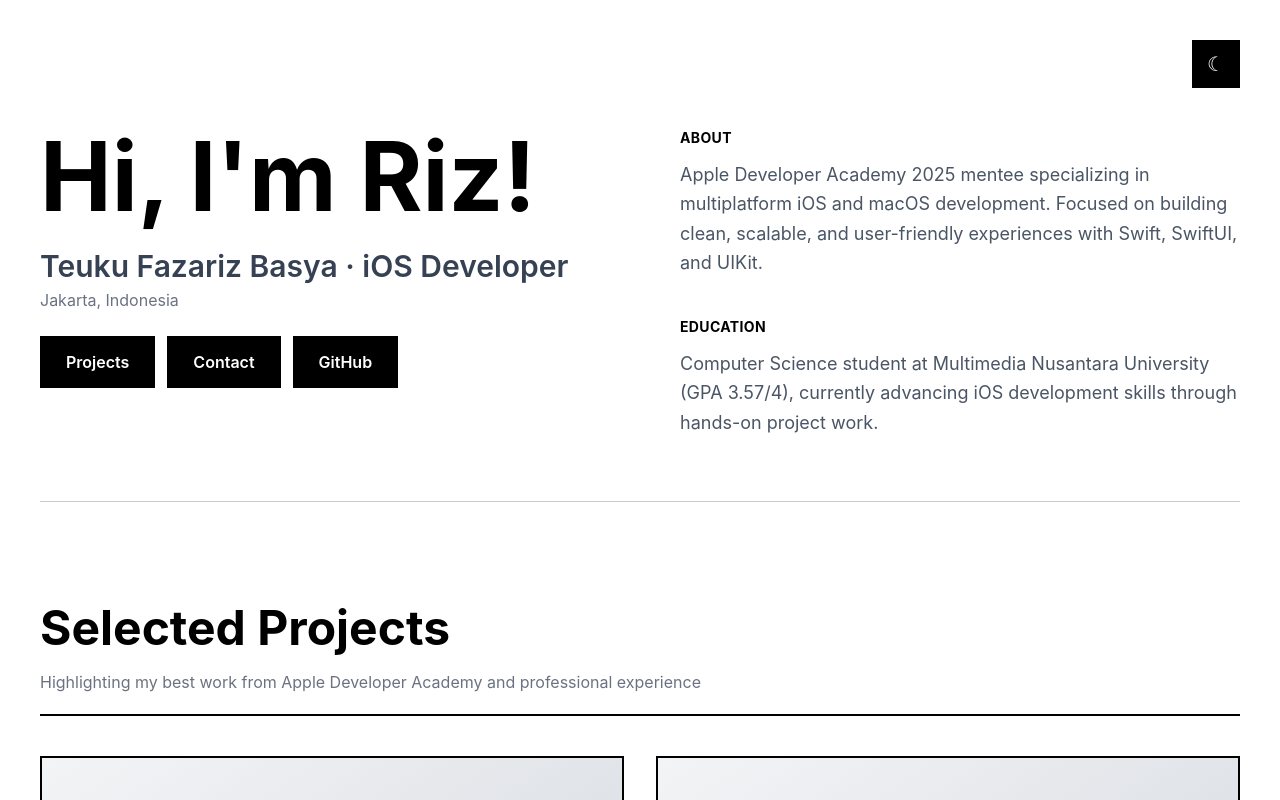
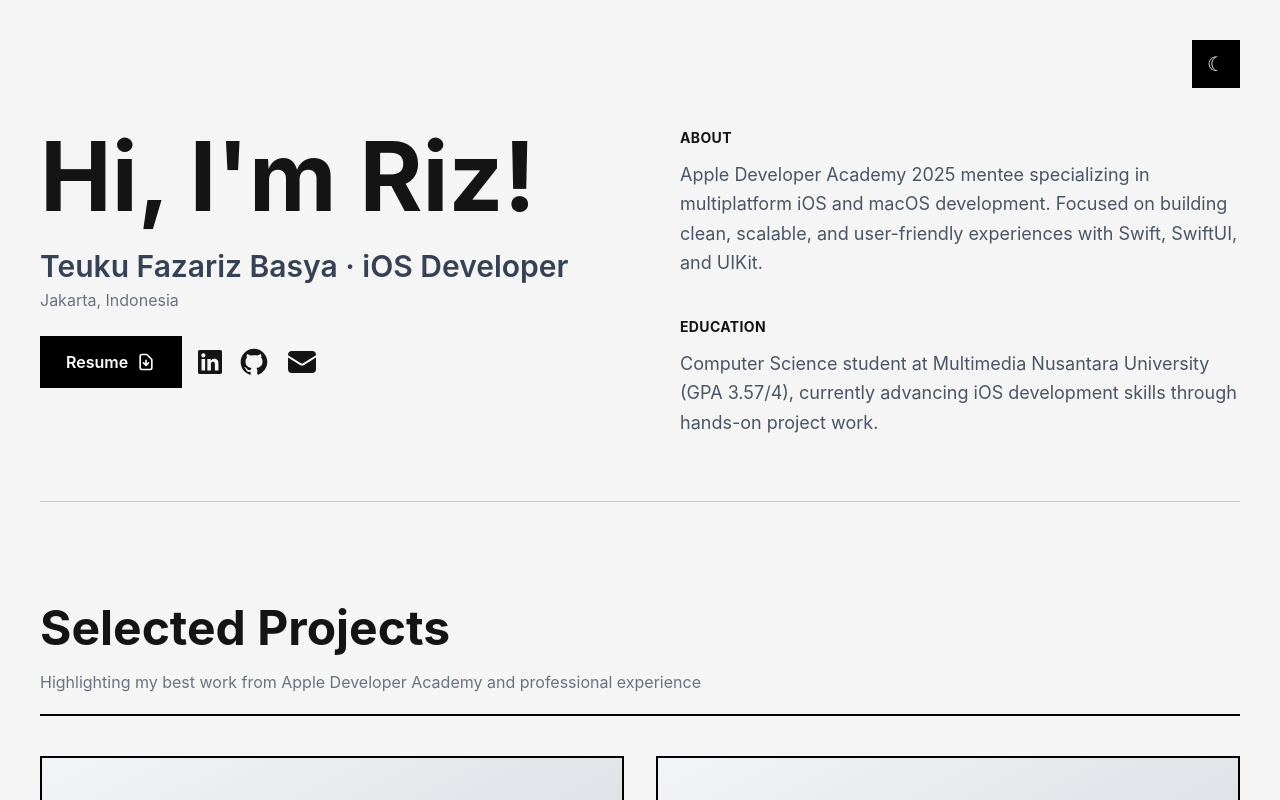
Before and after one commit to Teukufazariz/portfolio-v2.0, a Next.js app: page / in a window 1280 px wide. Shown: the top 800 px of the page. Built offline with nearby package versions, Linux system fonts and the light colour scheme.

Commit message:
feat: changing global color, the contact on Hero, also removing the redundant project on experience.

```diff
--- a/src/app/globals.css
+++ b/src/app/globals.css
@@ -3,13 +3,13 @@
 @variant dark (.dark &);
 
 :root {
-  --background: #ffffff;
-  --foreground: #000000;
+  --background: #f5f5f5;
+  --foreground: #141414;
 }
 
 .dark {
-  --background: #000000;
-  --foreground: #ffffff;
+  --background: #141414;
+  --foreground: #f5f5f5;
 }
 
 body {
--- a/src/app/page.tsx
+++ b/src/app/page.tsx
@@ -11,7 +11,7 @@
 		dateRange: "March 2025 - December 2025",
 		description:
 			"Intensive 10-month program focused on multiplatform iOS and macOS development. Built 4 production-ready applications using Swift, SwiftUI, and UIKit with emphasis on clean architecture and user experience.",
-		keyProjects: ["RiSTOCK", "Kevin"],
+		keyProjects: ["RiSTOCK", "PercaTalk"],
 		projects: [
 			{
 				number: "01",
@@ -26,7 +26,7 @@
 			},
 			{
 				number: "02",
-				title: "Kevin",
+				title: "PercaTalk",
 				role: "macOS Developer",
 				description:
 					"Speech training app that analyzes delivery and provides immediate improvement feedback using ML.",
--- a/src/components/ExperienceCard.tsx
+++ b/src/components/ExperienceCard.tsx
@@ -33,7 +33,7 @@
   const [isExpanded, setIsExpanded] = useState(false);
 
   return (
-    <div className="border-2 border-black dark:border-white bg-white dark:bg-neutral-950">
+    <div className="border-2 border-black dark:border-white bg-white dark:bg-neutral-900">
       {/* Card Header - Always Visible */}
       <div className="p-6 md:p-8">
         <div className="flex flex-col md:flex-row md:items-start md:justify-between gap-4 mb-4">
@@ -52,8 +52,8 @@
           {description}
         </p>
 
-        {/* Key Projects Preview */}
-        <div className="mb-6">
+
+        {/* <div className="mb-6">
           <p className="text-sm font-bold text-gray-500 dark:text-gray-400 uppercase tracking-wider mb-2">
             Key Projects
           </p>
@@ -67,10 +67,10 @@
               </span>
             ))}
           </div>
-        </div>
+        </div> */}
 
         {/* Expand/Collapse Button */}
-        <button
+        {/* <button
           onClick={() => setIsExpanded(!isExpanded)}
           className="flex items-center gap-2 text-sm font-semibold hover:underline underline-offset-4 transition-all duration-200"
           aria-expanded={isExpanded}
@@ -83,7 +83,7 @@
           >
             ↓
           </span>
-        </button>
+        </button> */}
       </div>
 
       {/* Expandable Projects Section */}
--- a/src/components/FeaturedProjectCard.tsx
+++ b/src/components/FeaturedProjectCard.tsx
@@ -24,7 +24,7 @@
   return (
     <article className="bg-gray-50 dark:bg-neutral-900 border-2 border-black dark:border-white flex flex-col overflow-hidden transition-all duration-200 hover:shadow-[8px_8px_0_0_#000] dark:hover:shadow-[8px_8px_0_0_#fff] hover:-translate-x-1 hover:-translate-y-1">
       {/* Larger Featured Image */}
-      <div className="w-full h-80 md:h-96 bg-gray-200 dark:bg-neutral-800 border-b-2 border-black dark:border-white flex items-center justify-center overflow-hidden">
+      <div className="w-full h-64 md:h-72 bg-gray-200 dark:bg-neutral-800 border-b-2 border-black dark:border-white flex items-center justify-center overflow-hidden">
         <div className="w-full h-full flex items-center justify-center bg-gradient-to-br from-gray-100 to-gray-300 dark:from-neutral-800 dark:to-neutral-700 text-gray-400 dark:text-gray-500 font-bold text-5xl">
           {title.charAt(0)}
         </div>
--- a/src/components/Header.tsx
+++ b/src/components/Header.tsx
@@ -19,22 +19,87 @@
           </div>
 
           <nav aria-label="Quick navigation">
-            <div className="flex gap-3 flex-wrap">
-              {[
-                { label: "Projects", href: "#projects" },
-                { label: "Contact", href: "#contact" },
-                { label: "GitHub", href: "https://github.com/teukufazariz", external: true },
-              ].map((item) => (
+            <div className="flex items-center gap-4 flex-wrap">
+
+              <a
+                href="/resume.pdf"
+                target="_blank"
+                rel="noopener noreferrer"
+                className="inline-flex items-center gap-2 px-6 py-3 bg-black dark:bg-white text-white dark:text-black font-semibold border-2 border-black dark:border-white hover:bg-white dark:hover:bg-black hover:text-black dark:hover:text-white transition-all duration-200"
+                aria-label="Download Resume"
+              >
+                Resume
+                <svg
+                  className="w-5 h-5"
+                  fill="none"
+                  stroke="currentColor"
+                  viewBox="0 0 24 24"
+                  aria-hidden="true"
+                >
+                  <path
+                    strokeLinecap="round"
+                    strokeLinejoin="round"
+                    strokeWidth={2}
+                    d="M12 10v6m0 0l-3-3m3 3l3-3m2 8H7a2 2 0 01-2-2V5a2 2 0 012-2h5.586a1 1 0 01.707.293l5.414 5.414a1 1 0 01.293.707V19a2 2 0 01-2 2z"
+                  />
+                </svg>
+              </a>
+
+              {/* Social Icons */}
+              <div className="flex items-center gap-4">
+                {/* LinkedIn */}
                 <a
-                  key={item.label}
-                  href={item.href}
-                  target={item.external ? "_blank" : undefined}
-                  rel={item.external ? "noopener noreferrer" : undefined}
-                  className="px-6 py-3 bg-black dark:bg-white text-white dark:text-black font-semibold border-2 border-black dark:border-white hover:bg-white dark:hover:bg-black hover:text-black dark:hover:text-white transition-all duration-200"
+                  href="https://www.linkedin.com/in/teukufazarizbasya/"
+                  target="_blank"
+                  rel="noopener noreferrer"
+                  className="w-6 h-6 flex items-center justify-center hover:opacity-70 transition-opacity duration-200"
+                  aria-label="LinkedIn Profile"
                 >
-                  {item.label}
+                  <svg
+                    className="w-full h-full"
+                    fill="currentColor"
+                    viewBox="0 0 24 24"
+                    aria-hidden="true"
+                  >
+                    <path d="M20.447 20.452h-3.554v-5.569c0-1.328-.027-3.037-1.852-3.037-1.853 0-2.136 1.445-2.136 2.939v5.667H9.351V9h3.414v1.561h.046c.477-.9 1.637-1.85 3.37-1.85 3.601 0 4.267 2.37 4.267 5.455v6.286zM5.337 7.433c-1.144 0-2.063-.926-2.063-2.065 0-1.138.92-2.063 2.063-2.063 1.14 0 2.064.925 2.064 2.063 0 1.139-.925 2.065-2.064 2.065zm1.782 13.019H3.555V9h3.564v11.452zM22.225 0H1.771C.792 0 0 .774 0 1.729v20.542C0 23.227.792 24 1.771 24h20.451C23.2 24 24 23.227 24 22.271V1.729C24 .774 23.2 0 22.222 0h.003z"/>
+                  </svg>
                 </a>
-              ))}
+
+                {/* GitHub */}
+                <a
+                  href="https://github.com/teukufazariz"
+                  target="_blank"
+                  rel="noopener noreferrer"
+                  className="w-8 h-8 flex items-center justify-center hover:opacity-70 transition-opacity duration-200"
+                  aria-label="GitHub Profile"
+                >
+                  <svg
+                    className="w-full h-full"
+                    fill="currentColor"
+                    viewBox="0 0 24 24"
+                    aria-hidden="true"
+                  >
+                    <path fillRule="evenodd" d="M12 2C6.477 2 2 6.484 2 12.017c0 4.425 2.865 8.18 6.839 9.504.5.092.682-.217.682-.483 0-.237-.008-.868-.013-1.703-2.782.605-3.369-1.343-3.369-1.343-.454-1.158-1.11-1.466-1.11-1.466-.908-.62.069-.608.069-.608 1.003.07 1.531 1.032 1.531 1.032.892 1.53 2.341 1.088 2.91.832.092-.647.35-1.088.636-1.338-2.22-.253-4.555-1.113-4.555-4.951 0-1.093.39-1.988 1.029-2.688-.103-.253-.446-1.272.098-2.65 0 0 .84-.27 2.75 1.026A9.564 9.564 0 0112 6.844c.85.004 1.705.115 2.504.337 1.909-1.296 2.747-1.027 2.747-1.027.546 1.379.202 2.398.1 2.651.64.7 1.028 1.595 1.028 2.688 0 3.848-2.339 4.695-4.566 4.943.359.309.678.92.678 1.855 0 1.338-.012 2.419-.012 2.747 0 .268.18.58.688.482A10.019 10.019 0 0022 12.017C22 6.484 17.522 2 12 2z" clipRule="evenodd"/>
+                  </svg>
+                </a>
+
+                {/* Email - Now filled */}
+                <a
+                  href="mailto:teukufazarizbasya@gmail.com"
+                  className="w-8 h-8 flex items-center justify-center hover:opacity-70 transition-opacity duration-200"
+                  aria-label="Email Contact"
+                >
+                  <svg
+                    className="w-full h-full"
+                    fill="currentColor"
+                    viewBox="0 0 24 24"
+                    aria-hidden="true"
+                  >
+                    <path d="M1.5 8.67v8.58a3 3 0 003 3h15a3 3 0 003-3V8.67l-8.928 5.493a3 3 0 01-3.144 0L1.5 8.67z" />
+                    <path d="M22.5 6.908V6.75a3 3 0 00-3-3h-15a3 3 0 00-3 3v.158l9.714 5.978a1.5 1.5 0 001.572 0L22.5 6.908z" />
+                  </svg>
+                </a>
+              </div>
             </div>
           </nav>
         </div>
```
Also changed, not shown: src/components/Projects/Coco.tsx (added), src/components/Projects/Minyma.tsx (added), src/components/Projects/PercaTalk.tsx (added), src/components/Projects/RiSTOCK.tsx (added), src/components/Projects/Swifter.tsx (added), 1 other file (tests, documents, lock files or other folders).
